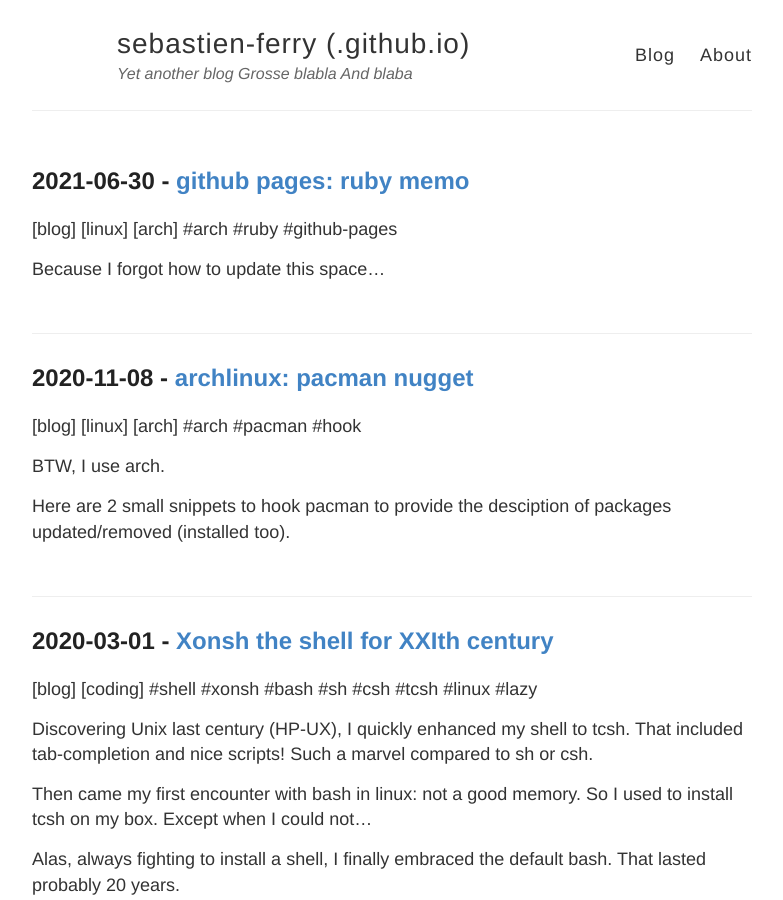
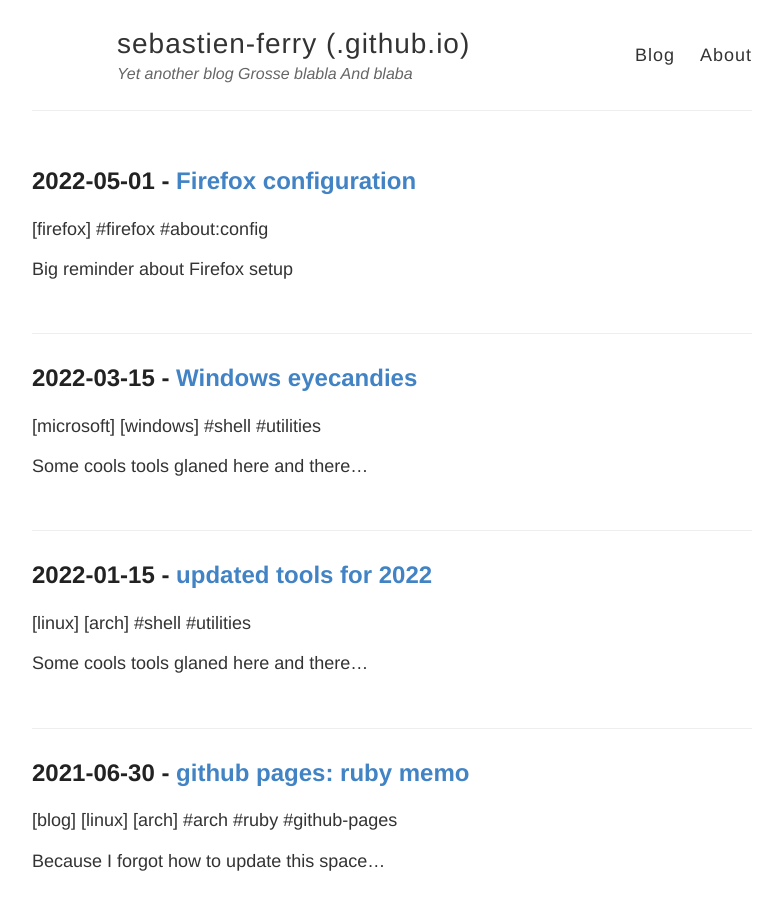
Before and after one commit to sebastien-ferry/sebastien-ferry.github.io, a Jekyll site: the page built from index.markdown, in a window 1280 px wide and 900 px high. Shown: the whole window, without its empty margins (248-1031 px from the left). Built offline with Jekyll 4.4.1, drawn with Linux system fonts in a browser that asks for light colours; part of the change alters nothing that is shown.

```diff
--- a/_config.yml
+++ b/_config.yml
@@ -54,7 +54,7 @@ baseurl: ""
 #
 # !! You don't need to change any of the configuration flags below !!
 #
-theme: jekyll-theme-cayman
+theme: jekyll-theme-slate
 highlighter: rouge
 permalink: /:title/
 
--- /dev/null
+++ b/_posts/2022-01-15-linux-utils-for-2022.md
@@ -0,0 +1,63 @@
+---
+layout: post
+title:  "updated tools for 2022"
+date:   2022-01-15 12:00:00 +0800
+categories: [linux, arch]
+tags: [shell, utilities]
+excerpt_separator: <!--more-->
+---
+
+Some cools tools glaned here and there...
+
+<!--more-->
+
+# kitty + icat, chafa
+
+btm, bpytop, btop
+
+# Xonsh (but)
+bat
+lsd
+rg, fd
+
+lf, (broot, ranger, nnn)
+croc Also androidlazydocker, lazygit
+tig
+
+lnav
+
+jq
+
+ff
+
+ripgrep-all (ripgrep, but also PDF, zip, ebooks, etc)
+
+pv
+
+
+# Some sources
+
+* [A list of new(ish) command line tools (jvns.ca)](https://jvns.ca/blog/2022/04/12/a-list-of-new-ish--command-line-tools/)
+<!--
+https://news.ycombinator.com/item?id=31009313
+
+linear-gradient(180deg, #e3e1e0, rgba(227, 225, 224, 0))
+
+background-image: linear-gradient(rgb(227, 225, 224), rgba(227, 225, 224, 0));
+box-sizing: border-box;
+color: rgb(71, 48, 48);
+font-family: -apple-system, "Segoe UI", Roboto, "Helvetica Neue", Arial, "Noto Sans", "Liberation Sans", sans-serif, "Apple Color Emoji", "Segoe UI Emoji", "Segoe UI Symbol", "Noto Color Emoji";
+font-size: 24px;
+font-weight: 400;
+line-height: 24px;
+margin-bottom: 0px;
+margin-left: 0px;
+margin-right: 0px;
+margin-top: 0px;
+overflow-wrap: break-word;
+padding-bottom: 24px;
+padding-left: 24px;
+padding-right: 24px;
+padding-top: 0px;
+text-align: start
+-->
--- /dev/null
+++ b/_posts/2022-03-15-windows-in-2022.md
@@ -0,0 +1,36 @@
+---
+layout: post
+title:  "Windows eyecandies"
+date:   2022-03-15 12:00:00 +0800
+categories: [microsoft, windows]
+tags: [shell, utilities]
+excerpt_separator: <!--more-->
+---
+
+Some cools tools glaned here and there...
+
+<!--more-->
+
+# Tools
+
+* PowerToys
+  * Caffe
+* Fluent Terminal
+* TranslucentTB
+
+* PortableApps
+* Notepad++
+
+* OBS!
+* Workrave
+
+# Tips
+
+
+
+# Some sources
+
+<!--
+http://labs.stephenou.com/hn/item/31304777
+
+-->
--- /dev/null
+++ b/_posts/2022-05-01-firefox-config.md
@@ -0,0 +1,145 @@
+---
+layout: post
+title:  "Firefox configuration"
+date:   2022-05-01 12:00:00 +0800
+categories: [firefox]
+tags: [firefox, about:config]
+excerpt_separator: <!--more-->
+---
+
+Big reminder about Firefox setup
+<!--more-->
+
+# addons
+ctrl-shift-a
+
+## Top Tier
+
+* Bypass Paywalls Clean
+* I don't care about cookies
+* Panorama View
+* Single File
+* Snooze Tabs
+* SortTabs
+
+* Tree Style Tab
+* TST Bookmarks Subpanel
+* uBlock Origin
+* Unpaywall
+* Zhongwen: Chinese-English dictionary
+
+
+* Tab Stash
+* Temporary Containers
+* What Hacker News Says
+
+## Keep it?
+* Container Tabs Sidebar
+* URL to QR code
+* Redirector / Privacy Redirect
+
+## No more...
+
+* Vimium (only using f and F, always blocking natural input, including Alt-1-9)
+
+## Dubious
+* Privacy Pass?
+
+
+# about:config
+
+## Let the URL bar be just a URL bar
+2022-05-03 Firefox 99.0.1 OK!
+* keyword.enabled : false
+* browser.fixup.alternate.enabled : false
+
+Ctrl-K to search otherwise
+^<space> (history), *<space> (bookmarks)
+
+# Privacy? WebRTC
+
+* media.peerconnection.enabled
+
+
+https://webrtchacks.com/an-intro-to-webrtcs-natfirewall-problem/
+
+
+### [mullvad - webrtc](https://mullvad.net/en/help/webrtc/)
+<details>
+<summary>https://mullvad.net/en/help/webrtc/ </summary>
+<p>Firefox – easy method
+</p>
+<p>Desktop and Android users can use the [Disable WebRTC plugin](https://addons.mozilla.org/en-US/firefox/addon/happy-bonobo-disable-webrtc/) for Firefox. Click on the "Add to Firefox" button and follow the instructions to install the plugin.
+</p><p>
+Once installed, it will disable WebRTC by default. You can check by looking for the plugin's 'W' icon in the Firefox toolbar. The plugin is working if the icon is green. Click it and it will turn red, meaning that WebRTC is enabled again.
+</p>
+<p>Firefox – advanced method</p>
+<p>Use these instructions if you wish to manually disable WebRTC:</p>
+<ol>
+<li> Type "about:config" into the address bar and hit Enter.
+    Click the button "I accept the risk!".
+    Type media.peerconnection.enabled in the search bar. Only one entry should appear.
+    Right-click on the entry and choose "Toggle" to change the Value column to "false".
+</li>
+<li> To enable WebRTC again, follow the instructions until the Value column changes back to "true".
+</li>
+</ol>
+</details>
+
+
+### https://browserleaks.com/webrtc#howto-disable-webrtc
+
+<details>
+<summary>
+https://browserleaks.com/webrtc#howto-disable-webrtc
+</summary>
+<a href="https://browserleaks.com/webrtc#howto-disable-webrtc">https://browserleaks.com/webrtc#howto-disable-webrtc</a>
+<p>
+WebRTC in Mozilla Firefox is supported since Firefox 22, and it's enabled by default.
+
+<p>To disable RTCPeerConnection and protect IP addresses leakage, go to about:config and toggle media.peerconnection.enabled to false.
+
+<>p>To disable Media Devices, toggle media.navigator.enabled as well as media.peerconnection.enabled both to false.
+</details>
+
+# Some sources
+
+<details>
+<summary> support.mozilla.org: [I want to disable search in the address bar and browser.urlbar.unifiedcomplete is not an option anymore](https://support.mozilla.org/en-US/questions/1213978) </summary>
+
+<ol>
+<li>In a new tab, type or paste about:config in the address bar and press Enter/Return. Click the button promising to be careful or accepting the risk.
+</li>
+<li>Search: In the search box above the list, type or paste keyw and pause while the list is filtered
+</li>
+<li>Double-click the keyword.enabled preference to switch the value from true to false
+</li>
+<li>Fixup: In the search box above the list, type or paste fix and pause while the list is filtered
+</li>
+<li>Double-click the browser.fixup.alternate.enabled preference to switch the value from true to false
+</li>
+</ol>
+</details>
+<!--
+https://news.ycombinator.com/item?id=31009313
+
+linear-gradient(180deg, #e3e1e0, rgba(227, 225, 224, 0))
+
+background-image: linear-gradient(rgb(227, 225, 224), rgba(227, 225, 224, 0));
+box-sizing: border-box;
+color: rgb(71, 48, 48);
+font-family: -apple-system, "Segoe UI", Roboto, "Helvetica Neue", Arial, "Noto Sans", "Liberation Sans", sans-serif, "Apple Color Emoji", "Segoe UI Emoji", "Segoe UI Symbol", "Noto Color Emoji";
+font-size: 24px;
+font-weight: 400;
+line-height: 24px;
+margin-bottom: 0px;
+margin-left: 0px;
+margin-right: 0px;
+margin-top: 0px;
+overflow-wrap: break-word;
+padding-bottom: 24px;
+padding-left: 24px;
+padding-right: 24px;
+padding-top: 0px;
+text-align: start
+-->
```
Also changed, not shown: 1 other file.
